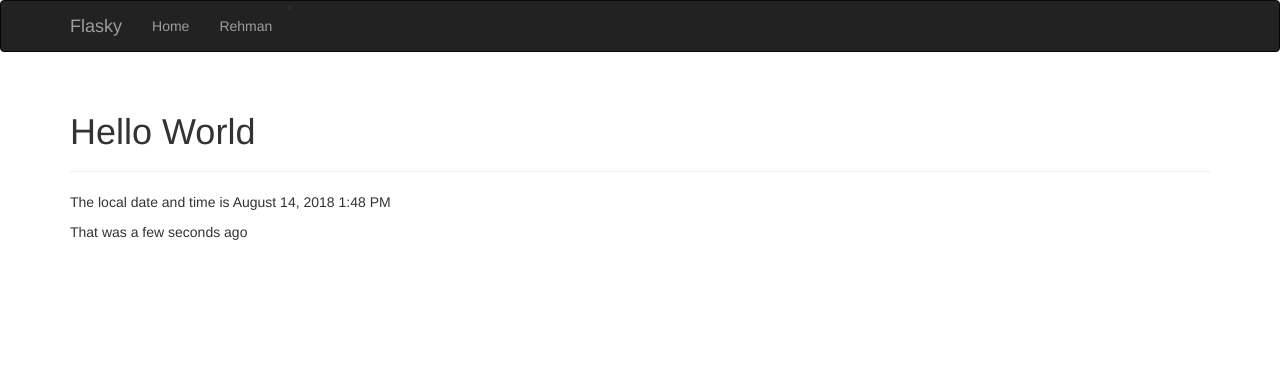
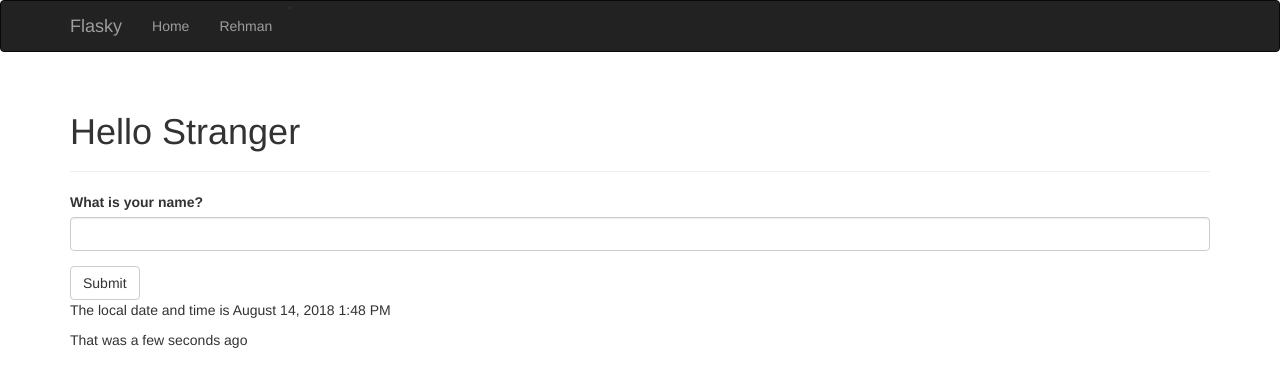
Before and after one commit to rehmanm/flask, a Flask app: page / in a window 1280 px wide. Shown: the top 387 px of the page. Run offline with Flask 2, Linux system fonts and the light colour scheme; some libraries are stand-ins or nearby versions.

Commit message:
Add forms

```diff
--- /dev/null
+++ b/learning/NameForm.py
@@ -0,0 +1,7 @@
+from flask_wtf import FlaskForm
+from wtforms import StringField, SubmitField
+from wtforms.validators import DataRequired
+
+class NameForm(FlaskForm):
+    name = StringField("What is your name?", validators=[DataRequired()])
+    submit = SubmitField()
--- a/learning/app.py
+++ b/learning/app.py
@@ -3,13 +3,23 @@ from flask_bootstrap import Bootstrap
 from flask_moment import Moment
 from datetime import datetime
 
+from NameForm import NameForm
+
 app = Flask(__name__)
 moment = Moment(app)
 bootstrap = Bootstrap(app)
+app.config['SECRET_KEY'] = 'hard to guess string'
 
-@app.route('/')
+@app.route('/', methods=['GET', 'POST'])
 def index():
-    return render_template("index.html", current_time = datetime.utcnow())
+    name = None
+    form = NameForm()
+
+    if form.validate_on_submit():
+        name = form.name.data
+        form.name.data = ''
+
+    return render_template("index.html", current_time = datetime.utcnow(), form=form, name = name)
 
 @app.route('/user/<name>')
 def user(name):
--- a/learning/templates/index.html
+++ b/learning/templates/index.html
@@ -1,7 +1,12 @@
 {% extends "base.html" %}
+{% import "bootstrap/wtf.html" as wtf%}
 
 {% block page_content%}
-<div class="page-header"><h1>Hello World</h1></div>
+<div class="page-header"><h1>Hello {% if name %}{{ name }}{% else %} Stranger {% endif %}</h1>
+</div>
+
+{{wtf.quick_form(form)}}
+
 
 <p>The local date and time is {{ moment(current_time).format('LLL') }}</p>
 <p>That was {{ moment(current_time).fromNow(refresh=True) }}</p>
--- a/requirement.txt
+++ b/requirement.txt
@@ -2,3 +2,4 @@ flask
 flask-bootstrap
 pylint
 flask_moment
+flask-wtf
```
